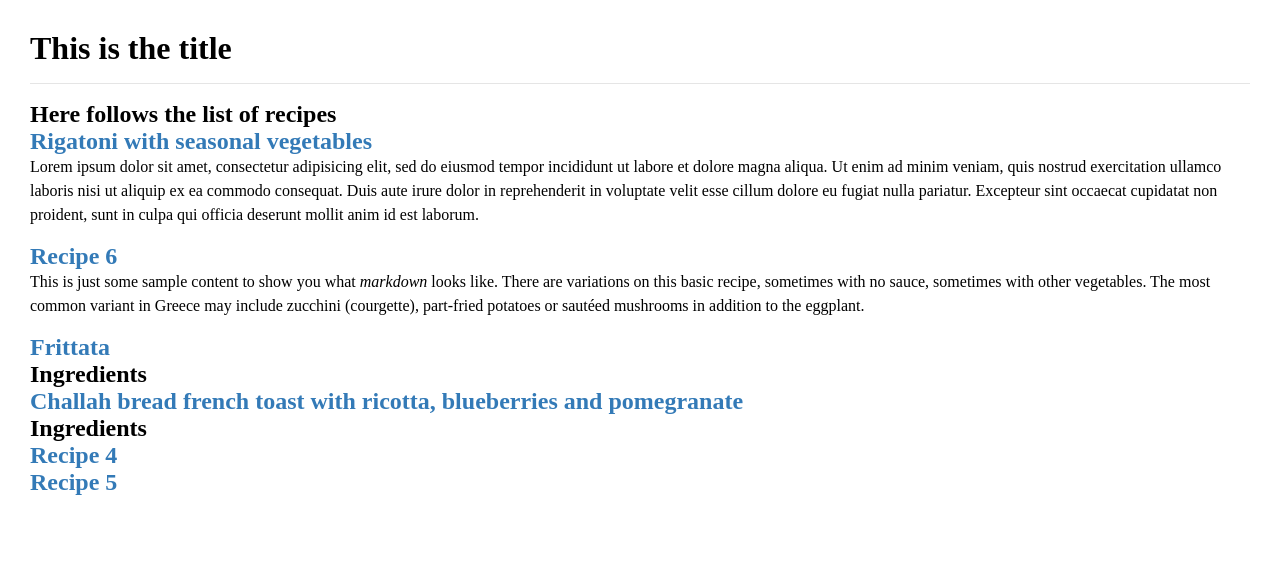
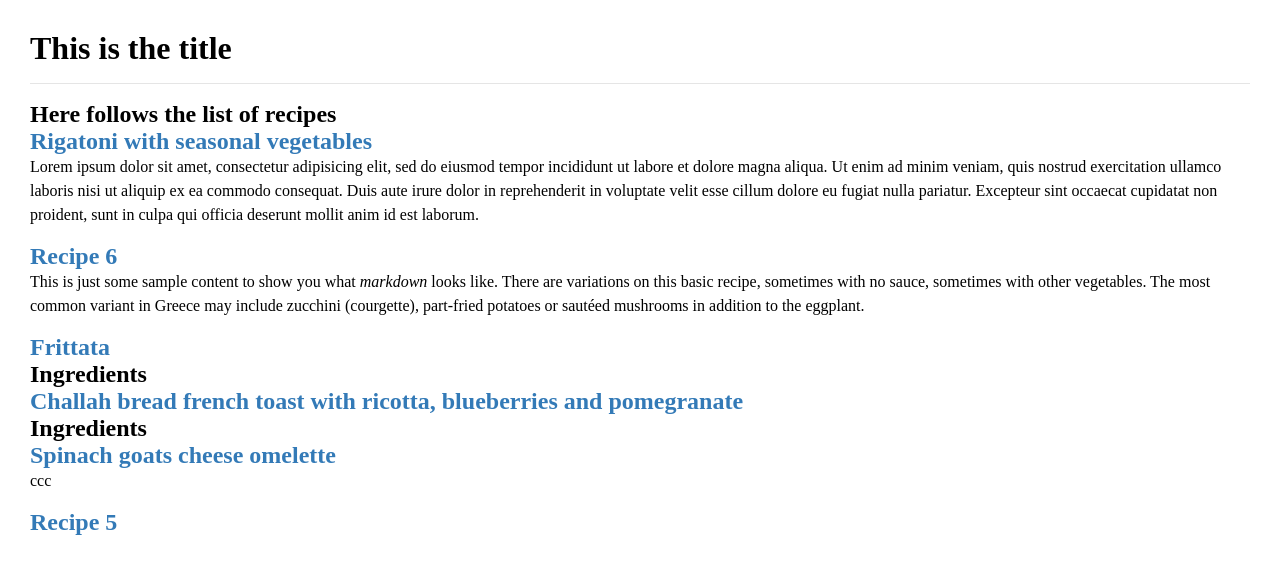
Before and after one commit to Hol1999/Hollyrecipewebsite, a Jekyll site: the page built from pages/recipelisting.md, in a window 1280 px wide. Shown: the top 574 px of the page. Built offline with Jekyll 4.4.1, drawn with Linux system fonts in a browser that asks for light colours.

Commit message:
Update Recipes “recipe4”

```diff
--- a/_recipes/recipe4.md
+++ b/_recipes/recipe4.md
@@ -1,8 +1,9 @@
 ---
-layout: recipe #this will be a basic page with styles coming from content.css
-title: Recipe 4
+title: Spinach goats cheese omelette
+order: 4
 date: 2019-10-19
+layout: recipe
 published: true
-order: 4
-tags:
+tags: null
 ---
+ccc
```
